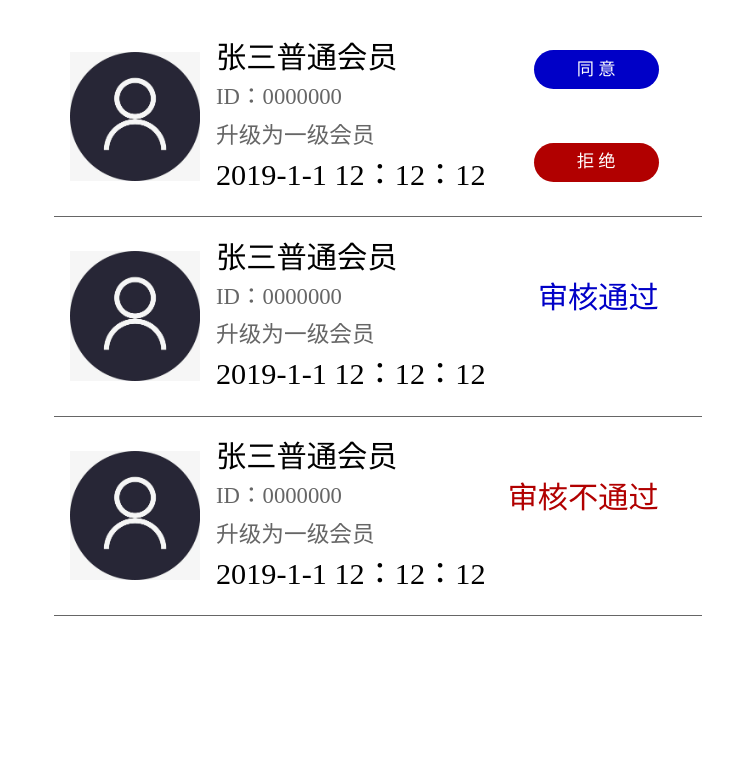
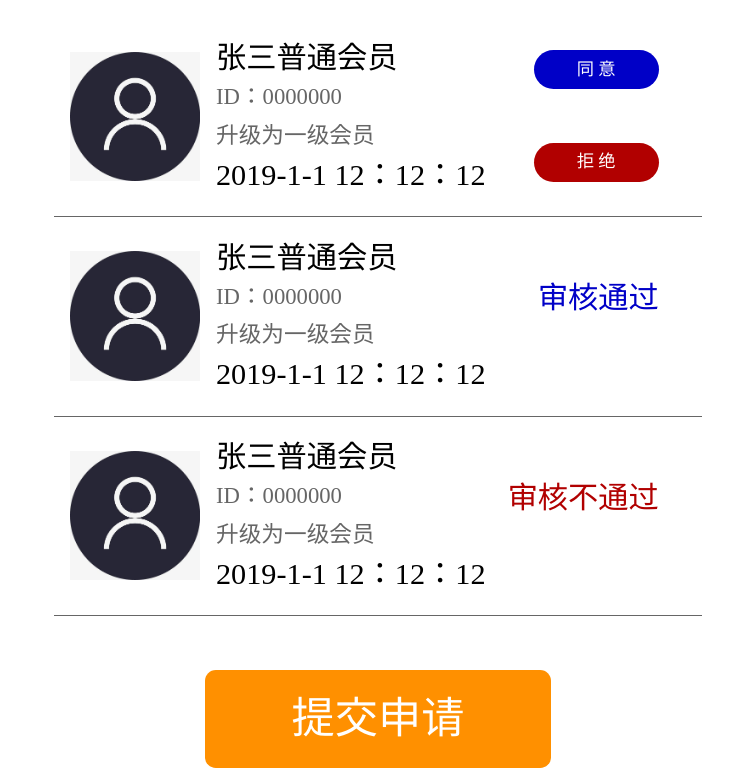
Before and after one commit to hartmo/onedayname, a plain HTML site: page order/order.html in a window 1280 px wide. Shown: the part 178-946 px from the top of the page, without its empty margins (262-1017 px from the left). Before the commit the page ends 816 px from the top, so only its background shows below. Drawn offline with Linux system fonts and the light colour scheme.

Commit message:
style:样式修改;

```diff
--- a/order/index.css
+++ b/order/index.css
@@ -51,7 +51,7 @@ body {
 	display: table-cell;
 	vertical-align: middle;
 	text-align: center;
-  padding-top: 2%;
+	padding-top: 2%;
 }
 .order-list .list .order {
 	line-height: 0.36rem;
@@ -97,3 +97,18 @@ body {
 	font-size: 0.21rem;
 	color: #666;
 }
+.btn-active {
+	text-align: center;
+}
+.btn-active span {
+	margin: auto;
+	text-align: center;
+	line-height: 0.6rem;
+	padding: 0.15rem 0.8rem;
+	color: #fff;
+	background: #ff9000;
+	margin-top: 0.3rem;
+	font-size: 0.4rem;
+	border-radius: 0.1rem;
+	display: inline-block;
+}
--- a/order/order.html
+++ b/order/order.html
@@ -68,6 +68,9 @@
             </div>
           </div>
       </div>
+      <div class="btn-active">
+        <span>提交申请</span>
+      </div>
   </div>
 
 <script type="text/javascript" src="./index.js"></script>
```
